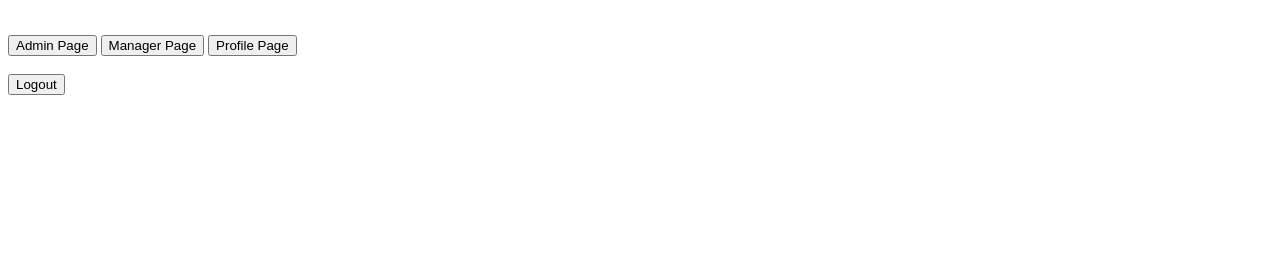
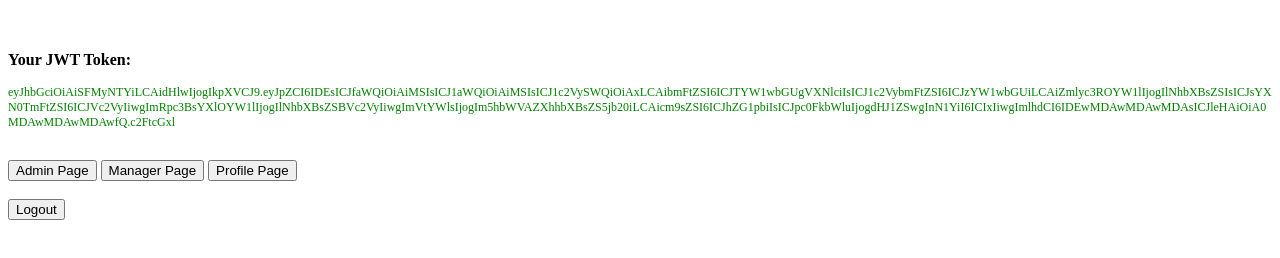
Before and after one commit to 222111s/secure-auth-, a website: page public/dashboard.html in a window 1280 px wide. Shown: the part 50-308 px from the top of the page. Drawn offline with Linux system fonts and the light colour scheme; no server answers; sample sign-in values are in the browser's storage.

```diff
--- a/public/dashboard.html
+++ b/public/dashboard.html
@@ -4,6 +4,9 @@
 <body>
   <h2>Dashboard</h2>
   <div id="result"></div>
+  <br>
+  <p><strong>Your JWT Token:</strong></p>
+  <p id="tokenDisplay" style="word-break:break-all; color:green; font-size:12px;"></p>
   <br>
   <button onclick="window.location.href='/admin.html'">Admin Page</button>
   <button onclick="window.location.href='/manager.html'">Manager Page</button>
@@ -16,6 +19,9 @@
     const role = localStorage.getItem('role');
 
     if (!token) window.location.href = '/login.html';
+
+    // Show the token on screen
+    document.getElementById('tokenDisplay').innerText = token;
 
     fetch('/api/dashboard', {
       headers: { 'Authorization': 'Bearer ' + token }
```
Also changed, not shown: README.md (added).
